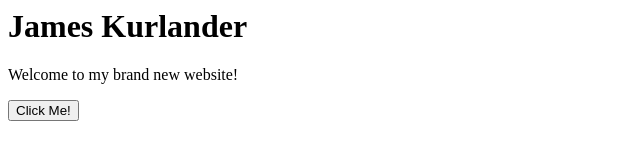
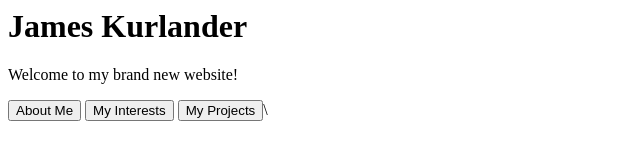
Before and after one commit to JamesKurlander/Website, a plain HTML site: page index.html in a window 1280 px wide. Shown: the whole page, without its empty margins (0-640 px from the left). Drawn offline with Linux system fonts and the light colour scheme.

Commit message:
More Buttons
Added some more buttons.

```diff
--- a/index.html
+++ b/index.html
@@ -2,6 +2,14 @@
   <body>
     <h1>James Kurlander</h1>
     <p>Welcome to my brand new website!</p>
-    <button type="button">Click Me!</button>
+    <button id="aboutMeButton" type="button">About Me</button>
+    <button id="myInterestsButton" type="button">My Interests</button>
+    <button id="myProjectsButton" type="button">My Projects</button>\
+
+    <script type="text/javascript">
+        document.getElementById("aboutMeButton").onclick = function () {
+            location.href = "https://jameskurlander.github.io/Website/about.html";
+        };
+    </script>
   </body>
 </html>
```
Also changed, not shown: about.html (added, +5 -0 lines), interests.html (added, +5 -0 lines), projects.html (added, +5 -0 lines).
